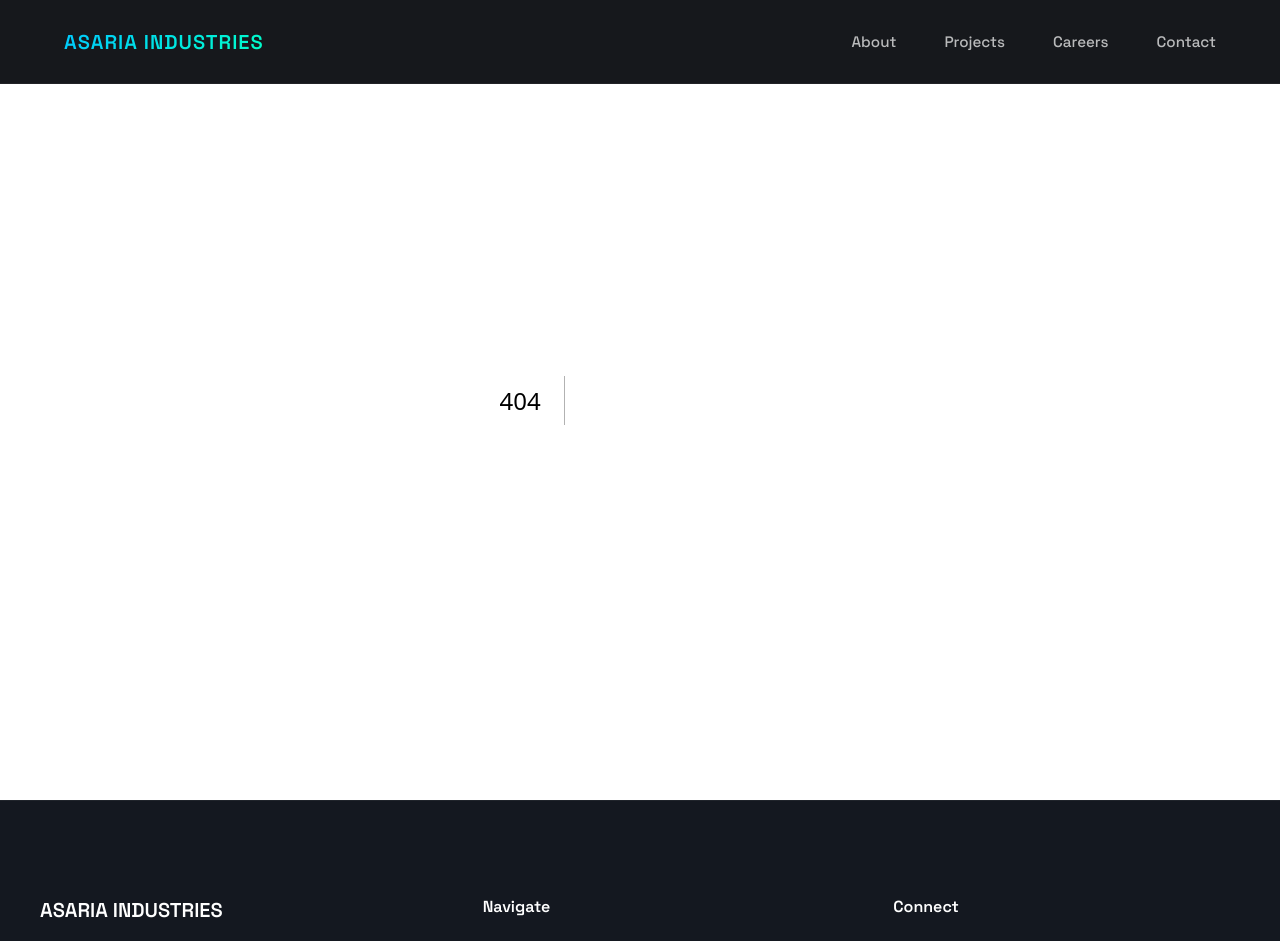
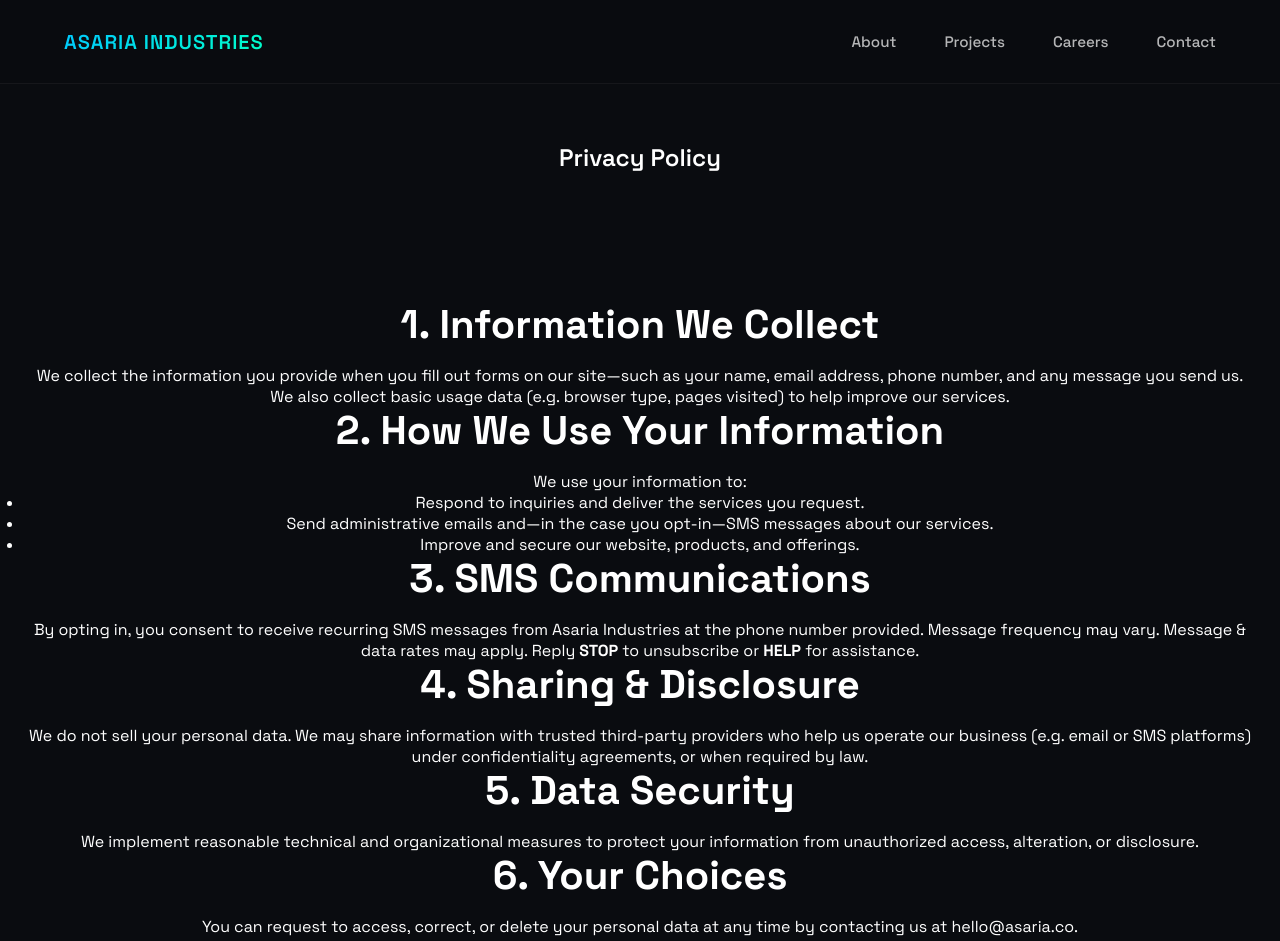
Before and after one commit to danialasaria/AsariaIndustriesEngineering, a Next.js app: page /privacy in a window 1280 px wide. Before the commit this address had no page. Shown: the top 941 px of the page. Built offline with nearby package versions, Linux system fonts and the light colour scheme.

Commit message:
adding in privacy policy

```diff
--- /dev/null
+++ b/src/app/privacy/page.jsx
@@ -0,0 +1,60 @@
+export const metadata = {
+  title: 'Privacy Policy | Asaria Industries',
+  description: 'Learn how Asaria Industries collects, uses, and protects your information—including SMS consent details.'
+}
+
+export default function Privacy() {
+  return (
+    <main className="main-content">
+      <section className="privacy-hero">
+        <h1>Privacy Policy<span className="bit-accent"></span></h1>
+      </section>
+
+      <section className="privacy-content">
+        <div className="privacy-section">
+          <h2>1. Information We Collect</h2>
+          <p>
+            We collect the information you provide when you fill out forms on our site—such as your name, email address, phone number, and any message you send us. We also collect basic usage data (e.g. browser type, pages visited) to help improve our services.
+          </p>
+
+          <h2>2. How We Use Your Information</h2>
+          <p>
+            We use your information to:
+          </p>
+          <ul>
+            <li>Respond to inquiries and deliver the services you request.</li>
+            <li>Send administrative emails and—in the case you opt-in—SMS messages about our services.</li>
+            <li>Improve and secure our website, products, and offerings.</li>
+          </ul>
+
+          <h2>3. SMS Communications</h2>
+          <p>
+            By opting in, you consent to receive recurring SMS messages from Asaria Industries at the phone number provided. Message frequency may vary. Message &amp; data rates may apply. Reply <strong>STOP</strong> to unsubscribe or <strong>HELP</strong> for assistance.
+          </p>
+
+          <h2>4. Sharing &amp; Disclosure</h2>
+          <p>
+            We do not sell your personal data. We may share information with trusted third-party providers who help us operate our business (e.g. email or SMS platforms) under confidentiality agreements, or when required by law.
+          </p>
+
+          <h2>5. Data Security</h2>
+          <p>
+            We implement reasonable technical and organizational measures to protect your information from unauthorized access, alteration, or disclosure.
+          </p>
+
+          <h2>6. Your Choices</h2>
+          <p>
+            You can request to access, correct, or delete your personal data at any time by contacting us at <a href="mailto:hello@asaria.co">hello@asaria.co</a>.
+          </p>
+
+          <h2>7. Updates</h2>
+          <p>
+            We may update this Privacy Policy from time to time. We will post any changes on this page and update the date below.
+          </p>
+
+          <p className="privacy-last-updated"><em>Last updated: July 2024</em></p>
+        </div>
+      </section>
+    </main>
+  )
+}
```
Also changed, not shown: src/app/contact/page.jsx (+8 -1 lines).
